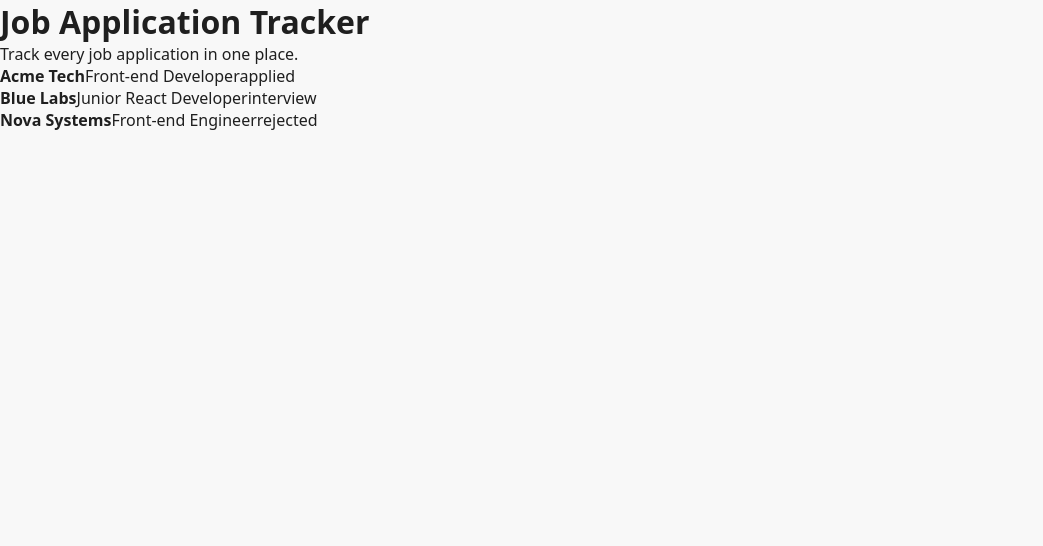
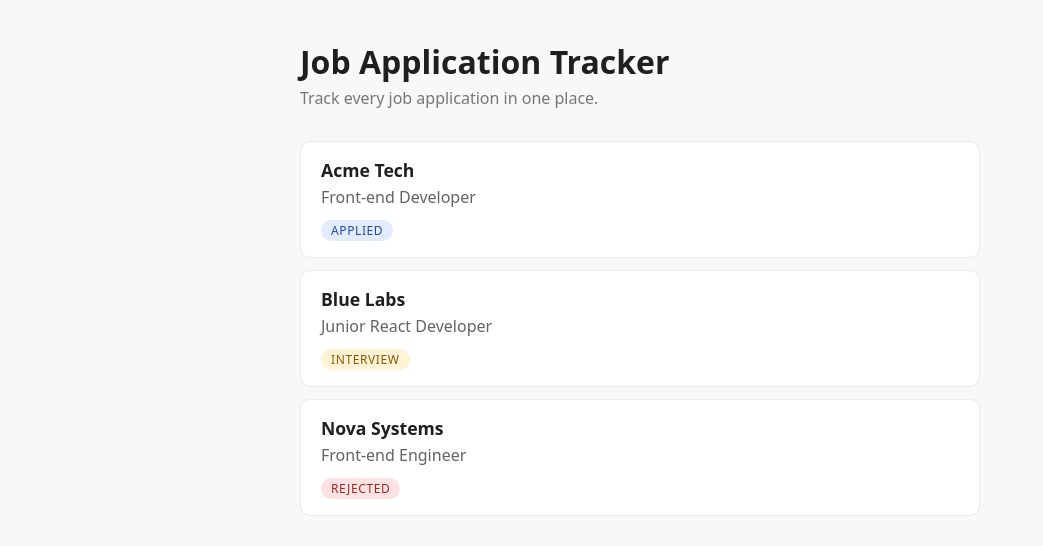
Before and after one commit to feernandoignacio/job-application-tracker, a React (Vite) app in the folder web/: page / in a window 1280 px wide. Shown: the top 546 px of the page, without its empty margins (0-1043 px from the left). Built offline with nearby package versions, Linux system fonts and the light colour scheme.

Commit message:
feat: style application cards with status badges

```diff
--- /dev/null
+++ b/web/src/App.css
@@ -0,0 +1,21 @@
+.app {
+  max-width: 720px;
+  margin: 0 auto;
+  padding: 40px 20px;
+}
+
+.app-header {
+  margin-bottom: 32px;
+}
+
+.app-header p {
+  color: rgba(31, 31, 31, 0.6);
+  margin-top: 4px;
+}
+
+.application-list {
+  list-style: none;
+  display: flex;
+  flex-direction: column;
+  gap: 12px;
+}
--- a/web/src/App.tsx
+++ b/web/src/App.tsx
@@ -1,13 +1,16 @@
 import ApplicationCard from './components/ApplicationCard';
 import { sampleApplications } from './data/sampleApplications';
+import './App.css';
 
 function App() {
   return (
-    <main>
-      <h1>Job Application Tracker</h1>
-      <p>Track every job application in one place.</p>
+    <main className="app">
+      <header className="app-header">
+        <h1>Job Application Tracker</h1>
+        <p>Track every job application in one place.</p>
+      </header>
 
-      <ul>
+      <ul className="application-list">
         {sampleApplications.map((application) => (
           <ApplicationCard key={application.id} application={application} />
         ))}
--- /dev/null
+++ b/web/src/components/ApplicationCard.css
@@ -0,0 +1,48 @@
+.application-card {
+  display: flex;
+  flex-direction: column;
+  gap: 4px;
+  padding: 16px 20px;
+  background: #ffffff;
+  border: 1px solid rgba(0, 0, 0, 0.08);
+  border-radius: 10px;
+}
+
+.application-company {
+  font-size: 1.1rem;
+}
+
+.application-position {
+  color: rgba(31, 31, 31, 0.7);
+}
+
+/* Etiqueta do status */
+.status {
+  align-self: flex-start;
+  margin-top: 8px;
+  padding: 2px 10px;
+  border-radius: 999px;
+  font-size: 0.75rem;
+  text-transform: uppercase;
+  letter-spacing: 0.05em;
+}
+
+.status-applied {
+  background: #e3ecff;
+  color: #2348a8;
+}
+
+.status-interview {
+  background: #fff3d6;
+  color: #8a5a00;
+}
+
+.status-offer {
+  background: #dff5e3;
+  color: #1d6b32;
+}
+
+.status-rejected {
+  background: #fde2e2;
+  color: #a12828;
+}
--- a/web/src/components/ApplicationCard.tsx
+++ b/web/src/components/ApplicationCard.tsx
@@ -1,4 +1,5 @@
 import type { Application } from '../types/application';
+import './ApplicationCard.css';
 
 // O que este componente recebe de fora (as "props")
 type ApplicationCardProps = {
@@ -7,10 +8,12 @@ type ApplicationCardProps = {
 
 function ApplicationCard({ application }: ApplicationCardProps) {
   return (
-    <li>
-      <strong>{application.company}</strong>
-      <span>{application.position}</span>
-      <span>{application.status}</span>
+    <li className="application-card">
+      <strong className="application-company">{application.company}</strong>
+      <span className="application-position">{application.position}</span>
+      <span className={`status status-${application.status}`}>
+        {application.status}
+      </span>
     </li>
   );
 }
```
